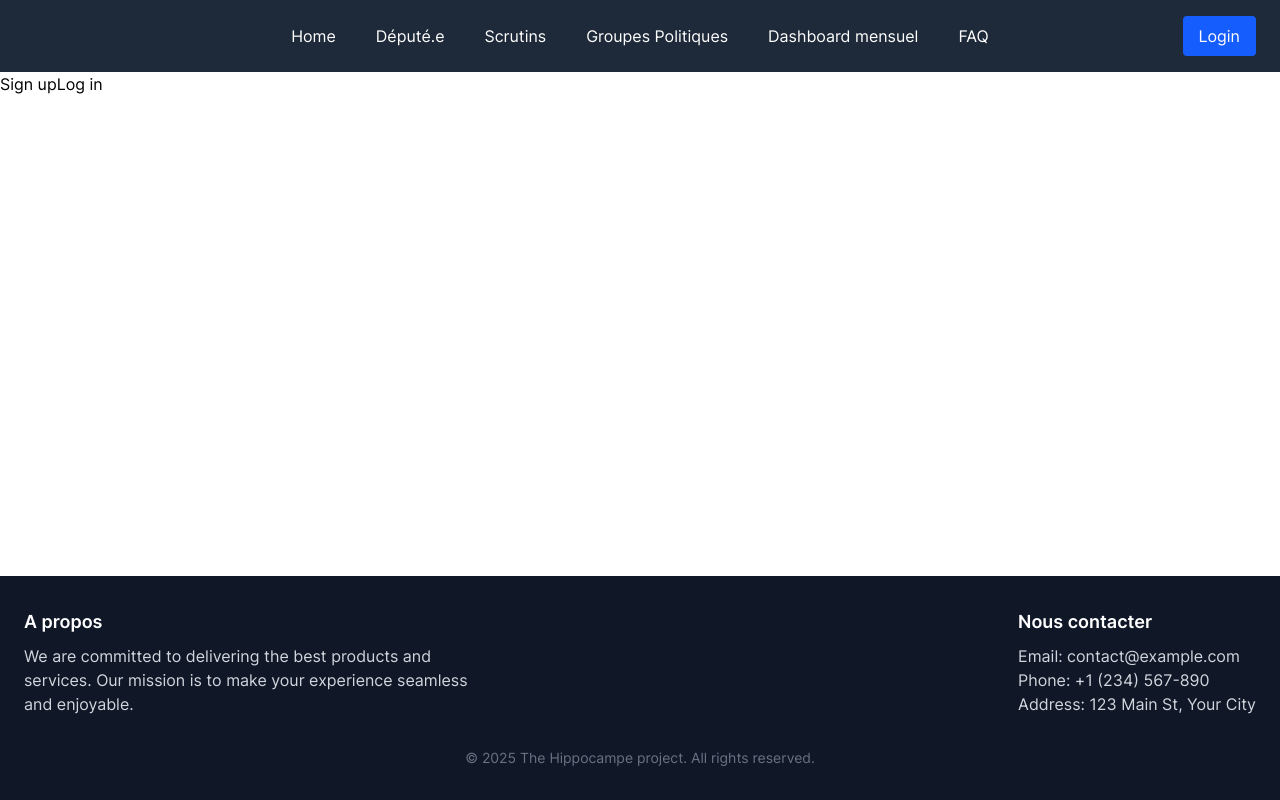
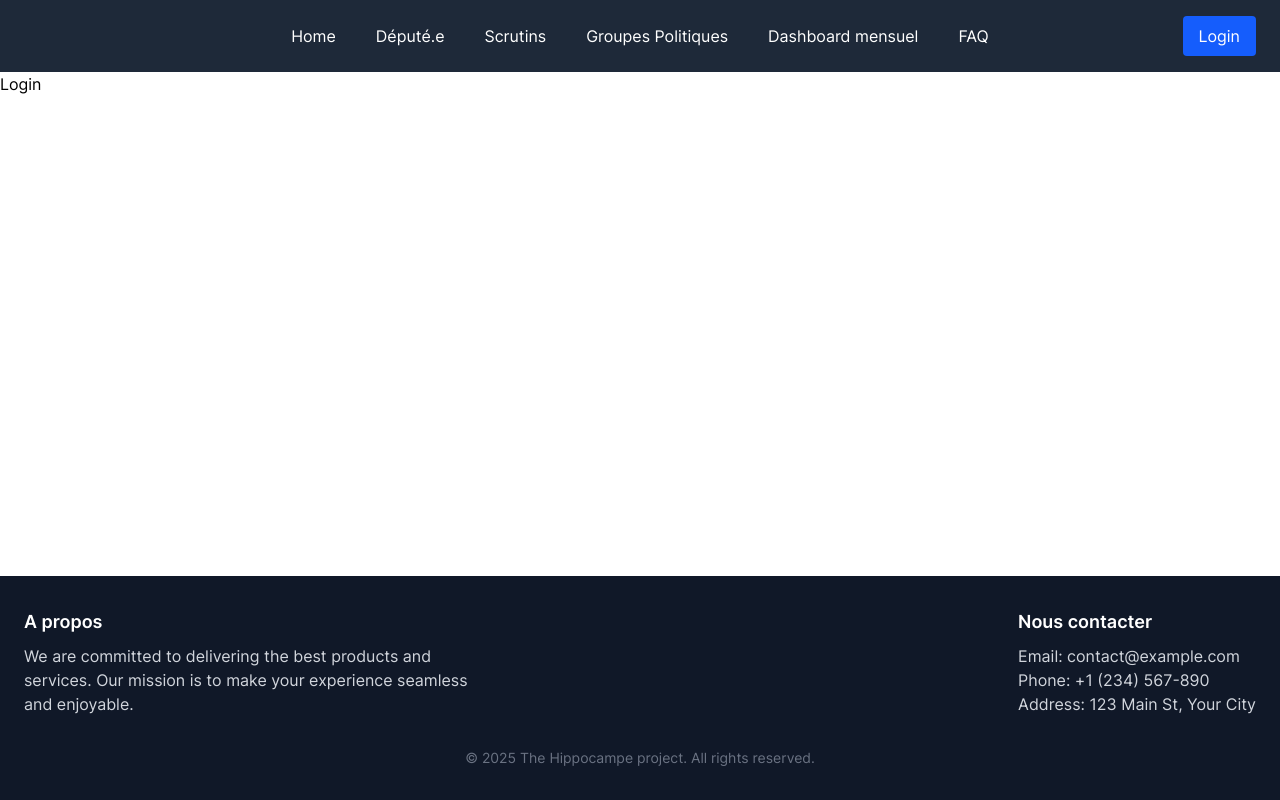
Before and after one commit to Hippocampe-Project/rncp, a Next.js app in the folder frontend/: page /authentification in a window 1280 px wide. Built offline with nearby package versions, Linux system fonts and the light colour scheme; no server answers.

Commit message:
WIP : Auth0 still not working

```diff
--- a/frontend/package.json
+++ b/frontend/package.json
@@ -20,9 +20,9 @@
     "@auth0/nextjs-auth0": "^4.9.0",
     "clsx": "^2.0.0",
     "lucide-react": "^0.438.0",
-    "next": "^15.4.3",
-    "react": "^18.2.0",
-    "react-dom": "^18.2.0",
+    "next": "^14.2.31",
+    "react": "^18.3.1",
+    "react-dom": "^18.3.1",
     "react-icons": "^5.5.0",
     "tailwind-merge": "^2.6.0",
     "zod": "^3.24.1"
--- a/frontend/src/app/api/auth/[...auth0]/auth.ts
+++ /dev/null
@@ -1,4 +0,0 @@
-import { handleAuth } from '@auth0/nextjs-auth0';
-
-export const GET = handleAuth;
-export const POST = handleAuth;
--- /dev/null
+++ b/frontend/src/app/api/auth/[auth0]/route.js
@@ -0,0 +1,4 @@
+import { handleAuth, handleLogin, handleCallback } from "@auth0/nextjs-auth0"
+
+// automatically crate the 5 route
+export const GET = handleAuth();
--- /dev/null
+++ b/frontend/src/app/api/auth/[auth0]/route.ts
@@ -0,0 +1,4 @@
+import { handleAuth, handleLogin } from "@auth0/nextjs-auth0"
+
+// automatically crate the 5 route
+export const GET = handleAuth();
--- /dev/null
+++ b/frontend/src/app/api/pages/api/auth/[auth0]/route.js
@@ -0,0 +1,10 @@
+import { handleAuth, handleLogin } from '@auth0/nextjs-auth0';
+
+export default handleAuth({
+    login(req, res) {
+      return handleLogin(req, res, {
+        returnTo: '/votes', // <-- this is your post-login redirect URI path on your app
+        // You can also specify authorizationParams.redirect_uri here if needed
+      });
+    },
+  });
--- a/frontend/src/app/authentification/page.tsx
+++ b/frontend/src/app/authentification/page.tsx
@@ -2,37 +2,43 @@
 
 import * as React from 'react';
 import '@/lib/env';
-// import Login from '@/components/Login';
-import { auth0 } from "@/lib/auth0";
+//import Login from '@/components/Login';
 
-
-export default async function AuthPage() {
-  // Fetch the user session
-  const session = await auth0.getSession();
-
-  // If no session, show sign-up and login buttons
-  if (!session) {
-    return (
-      <main>
-        <a href="/api/auth/login?screen_hint=signup">
-          <button>Sign up</button>
-        </a>
-        <a href="/api/auth/login">
-          <button>Log in</button>
-        </a>
-      </main>
-    );
-  }
-
-  // If session exists, show a welcome message and logout button
+export default function AuthentificationPage() {
   return (
     <main>
-      <h1>Welcome, {session.user.name}!</h1>
-      <p>
-        <a href="/api/auth/logout">
-          <button>Log out</button>
-        </a>
-      </p>
+      <a href="/auth/login">Login</a>
     </main>
-  );
+  )
 }
+
+// export default async function AuthPage() {
+//   // Fetch the user session
+//   const session = await auth0.getSession();
+
+//   // If no session, show sign-up and login buttons
+//   if (!session) {
+//     return (
+//       <main>
+//         <a href="/api/auth?screen_hint=signup">
+//           <button>Sign up</button>
+//         </a>
+//         <a href="/api/auth">
+//           <button>Log in</button>
+//         </a>
+//       </main>
+//     );
+//   }
+
+//   // If session exists, show a welcome message and logout button
+//   return (
+//     <main>
+//       <h1>Welcome, {session.user.name}!</h1>
+//       <p>
+//         <a href="/api/auth/logout">
+//           <button>Log out</button>
+//         </a>
+//       </p>
+//     </main>
+//   );
+// }
--- a/frontend/src/app/layout.tsx
+++ b/frontend/src/app/layout.tsx
@@ -5,13 +5,38 @@
 import * as React from 'react';
 import Header from '@/components/Header';
 import Footer from '@/components/Footer';
-
+//import { UserProvider } from '@auth0/nextjs-auth0/client'
 
 import '@/styles/globals.css';
 // !STARTERCONF This is for demo purposes, remove @/styles/colors.css import immediately
 import '@/styles/colors.css';
 
 import { siteConfig } from '@/constant/config';
+
+
+export default function RootLayout({
+  children,
+}: {
+  children: React.ReactNode;
+}) {
+  return (
+    <html>
+      <body className="flex flex-col min-h-screen">
+        <header>
+            <Header />
+        </header>
+          <main className="flex-grow">
+            {children}
+          </main>
+      </body>
+      <footer>
+          <Footer />
+      </footer>
+    </html>
+  );
+}
+
+
 
 // !STARTERCONF Change these default meta
 // !STARTERCONF Look at @/constant/config to change them
@@ -57,25 +82,3 @@ export const metadata: Metadata = {
   // ],
 };
 */
-
-export default function RootLayout({
-  children,
-}: {
-  children: React.ReactNode;
-}) {
-  return (
-    <html>
-      <body className="flex flex-col min-h-screen">
-        <header>
-            <Header />
-        </header>
-          <main className="flex-grow">
-            {children}
-          </main>
-      </body>
-      <footer>
-          <Footer />
-      </footer>
-    </html>
-  );
-}
--- a/frontend/src/components/Login.tsx
+++ b/frontend/src/components/Login.tsx
@@ -1,10 +1,11 @@
 'use client';
 
 import React, { useState } from 'react';
-
+// import { UserProvider } from "@auth0/nextjs-auth0/client"
 import { auth0 } from "../lib/auth0";
 
-<a href="/auth/login">Login</a>
+<a href="/auth">Login</a>
+
 
 /*
 export default async function Login() {
--- a/frontend/src/middleware.ts
+++ b/frontend/src/middleware.ts
@@ -1,8 +1,9 @@
-import type { NextRequest } from "next/server";
-import { auth0 } from "./lib/auth0"; // Adjust path if your auth0 client is elsewhere
+import type { NextRequest } from "next/server"
+
+import { auth0 } from "./lib/auth0" // Adjust path if your auth0 client is elsewhere
 
 export async function middleware(request: NextRequest) {
-  return await auth0.middleware(request);
+  return await auth0.middleware(request)
 }
 
 export const config = {
@@ -13,6 +14,6 @@ export const config = {
      * - _next/image (image optimization files)
      * - favicon.ico, sitemap.xml, robots.txt (metadata files)
      */
-    "/((?!_next/static|_next/image|favicon.ico|sitemap.xml|robots.txt).*)"
-  ]
-};
+    "/((?!_next/static|_next/image|favicon.ico|sitemap.xml|robots.txt).*)",
+  ],
+}
```
Also changed, not shown: 1 other file (tests, documents, lock files or other folders).
